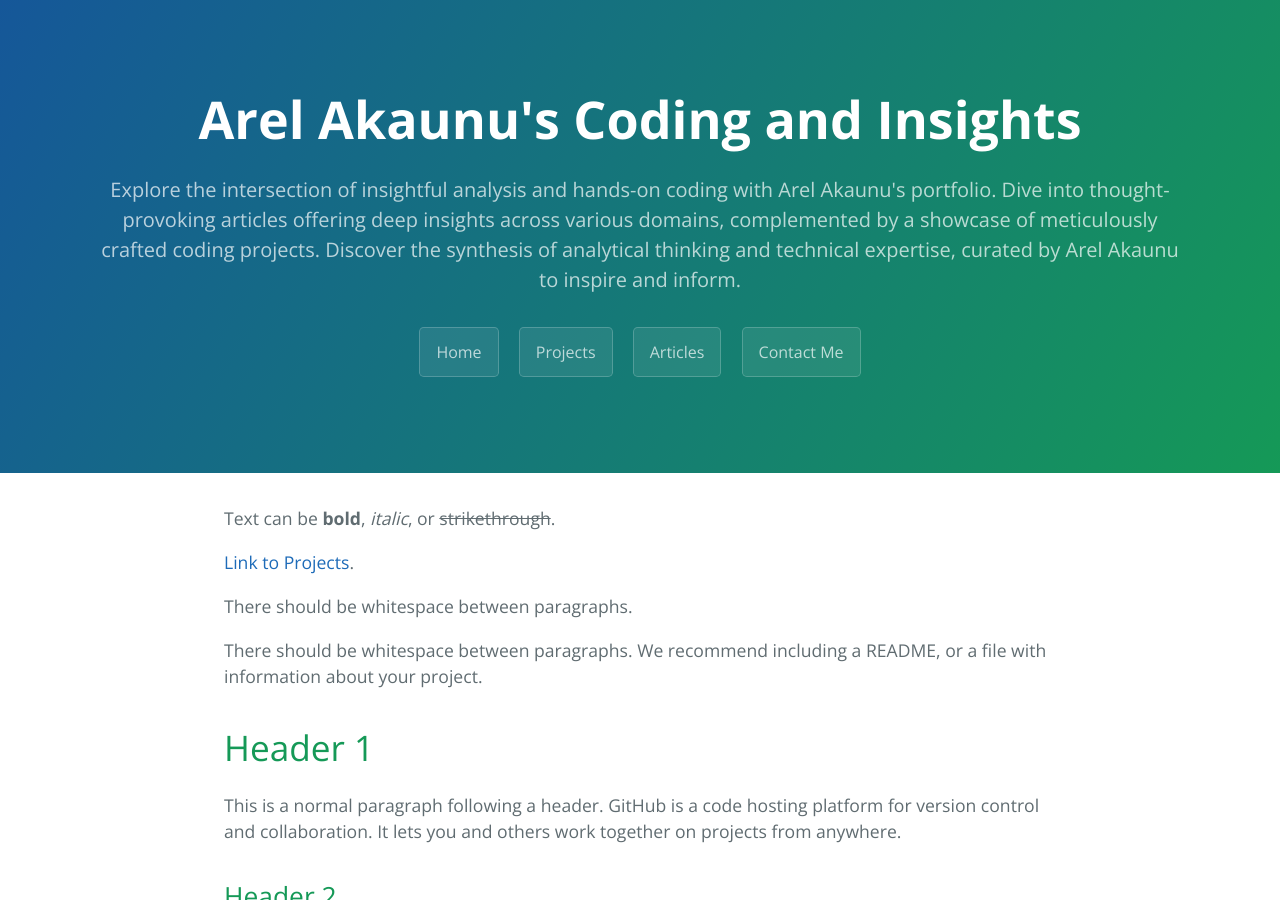
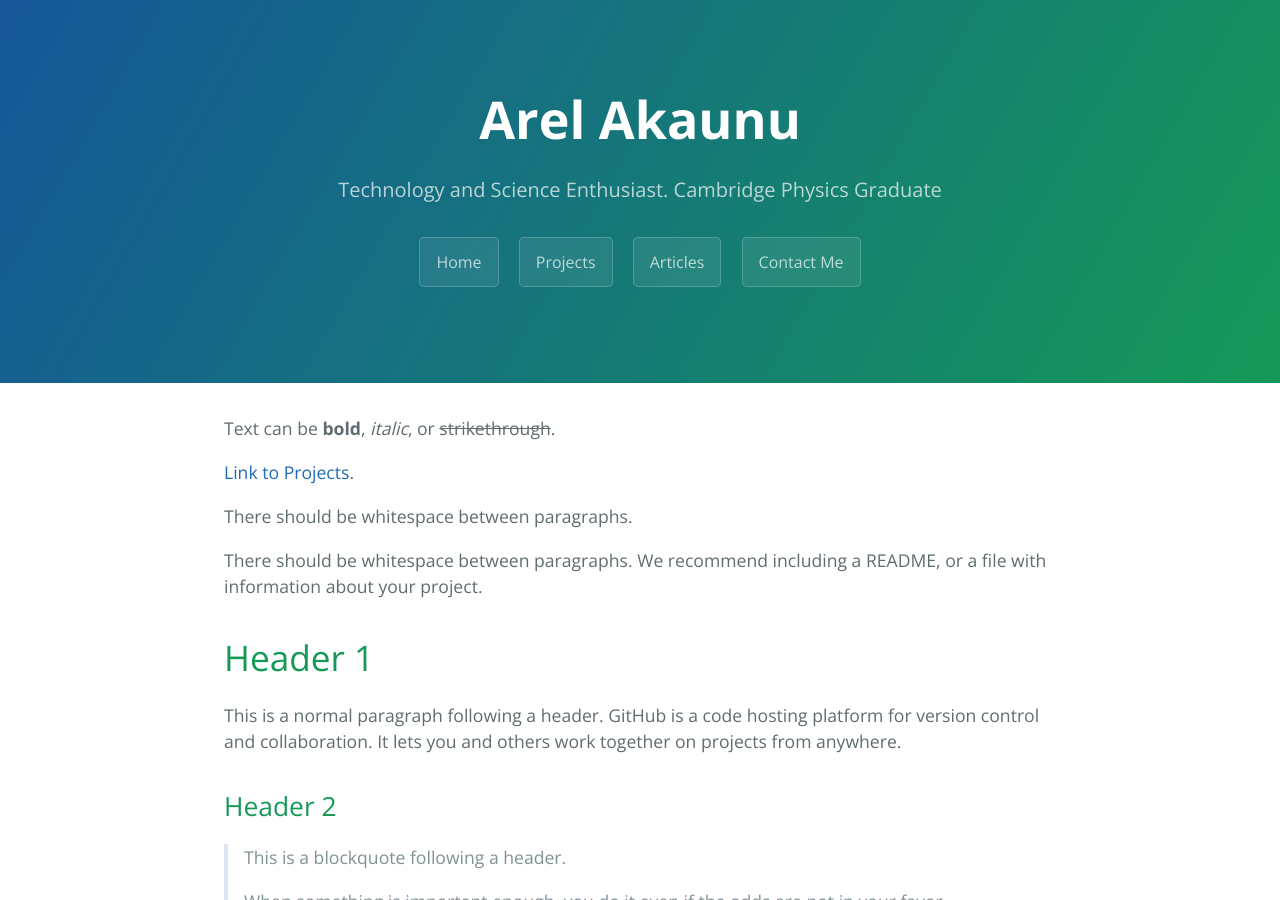
Before and after one commit to arelakaunu/arelakaunu.github.io, a Jekyll site: the page built from index.md, in a window 1280 px wide and 900 px high. Built offline with Jekyll 4.4.1, drawn with Linux system fonts in a browser that asks for light colours.

Commit message:
Update _config.yml

```diff
--- a/_config.yml
+++ b/_config.yml
@@ -1,7 +1,7 @@
 remote_theme: pages-themes/cayman@v0.2.0
 plugins:
 - jekyll-remote-theme # add this line to the plugins list if you already have one
-title: Arel Akaunu's Coding and Insights
-description: Explore the intersection of insightful analysis and hands-on coding with Arel Akaunu's portfolio. Dive into thought-provoking articles offering deep insights across various domains, complemented by a showcase of meticulously crafted coding projects. Discover the synthesis of analytical thinking and technical expertise, curated by Arel Akaunu to inspire and inform.
+title: Arel Akaunu
+description: Technology and Science Enthusiast. Cambridge Physics Graduate
 show_downloads: true
 google_analytics: G-CVW4711Y3G
```
